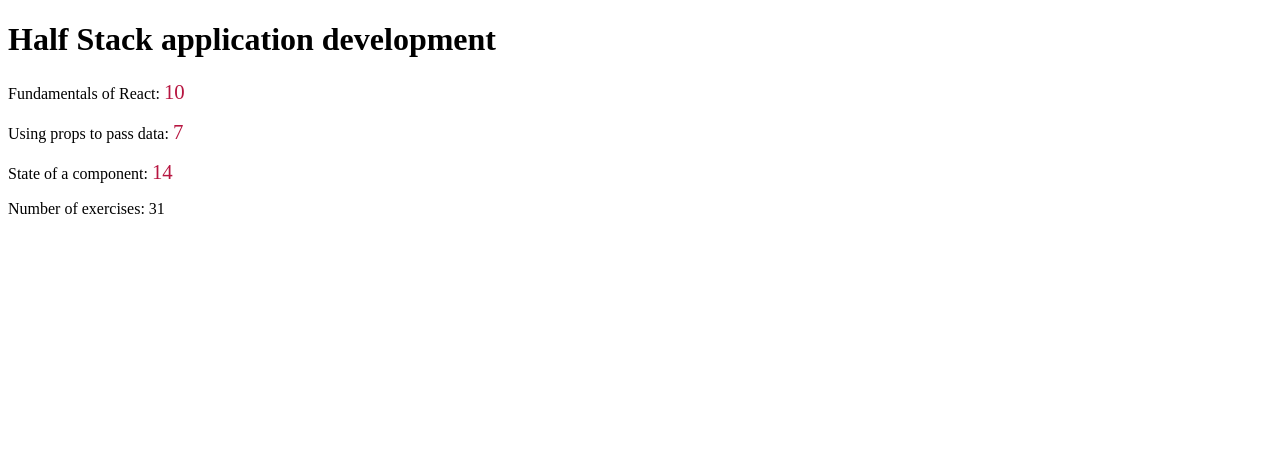
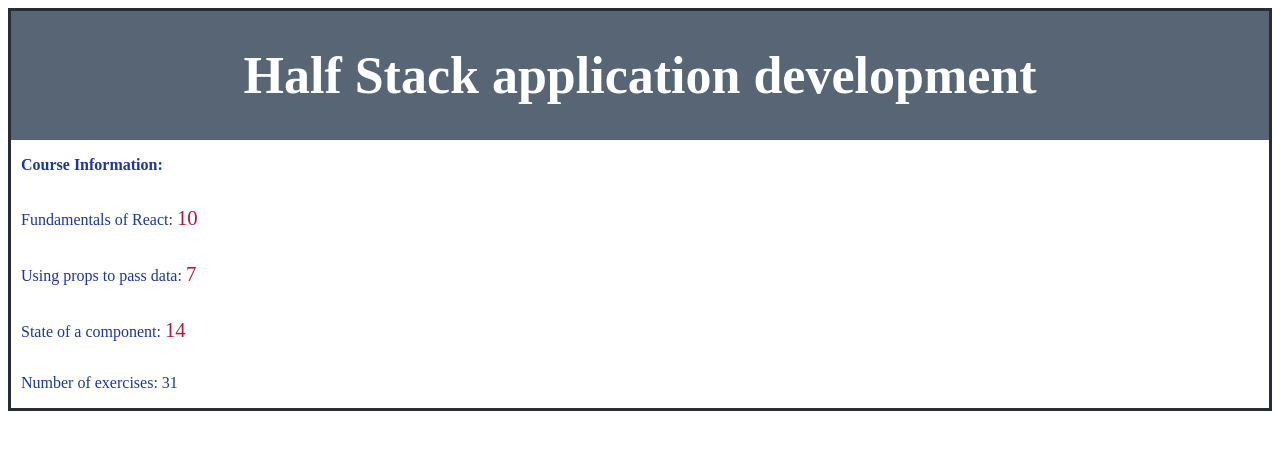
Before and after one commit to NaderBhrr/FullstackOPEN2021, a React (Create React App) app in the folder part01/ex1.1-1.2/: page / in a window 1280 px wide. Shown: the top 450 px of the page. Built offline with nearby package versions, Linux system fonts and the light colour scheme.

Commit message:
:recycle: Refactor the data structure to array

```diff
--- a/part01/ex1.1-1.2/src/components/App.css
+++ b/part01/ex1.1-1.2/src/components/App.css
@@ -1,5 +1,6 @@
 .App {
   text-align: center;
+  border: 3px solid #282c34;
 }
 
 .App-logo {
@@ -14,8 +15,8 @@
 }
 
 .App-header {
-  background-color: #282c34;
-  min-height: 100vh;
+  background-color: #576574;
+  min-height: 10vh;
   display: flex;
   flex-direction: column;
   align-items: center;
@@ -24,8 +25,12 @@
   color: white;
 }
 
-.App-link {
-  color: #61dafb;
+.App main article {
+  color: #1e3799;
+  display: flex;
+  flex-direction: column;
+  align-items: flex-start;
+  padding-left: 10px;
 }
 
 @keyframes App-logo-spin {
--- a/part01/ex1.1-1.2/src/components/App.js
+++ b/part01/ex1.1-1.2/src/components/App.js
@@ -2,6 +2,7 @@
 import Header from './Header/Header';
 import Content from './Content/Content';
 import Total from './Total/Total';
+import './App.css';
 
 const App = () => {
   const course = 'Half Stack application development';
@@ -16,6 +17,10 @@
     <div className='App'>
       <Header courseTitle={course} />
       <main>
+        <article>
+          <p>
+            <strong>Course Information:</strong>
+          </p>
           <Content
             part1={part1}
             exercises1={exercises1}
@@ -25,6 +30,7 @@
             exercises3={exercises3}
           />
           <Total exercises1={10} exercises2={7} exercises3={14} />
+        </article>
       </main>
     </div>
   );
--- a/part01/ex1.1-1.2/src/components/Header/Header.js
+++ b/part01/ex1.1-1.2/src/components/Header/Header.js
@@ -1,7 +1,7 @@
 import React from 'react';
 
 const Header = ({ courseTitle }) => (
-  <header>
+  <header className='App-header'>
     <h1>{courseTitle}</h1>
   </header>
 );
```
Also changed, not shown: 2 other files (tests, documents, lock files or other folders). Lines whose indentation alone changed are shown as unchanged.
